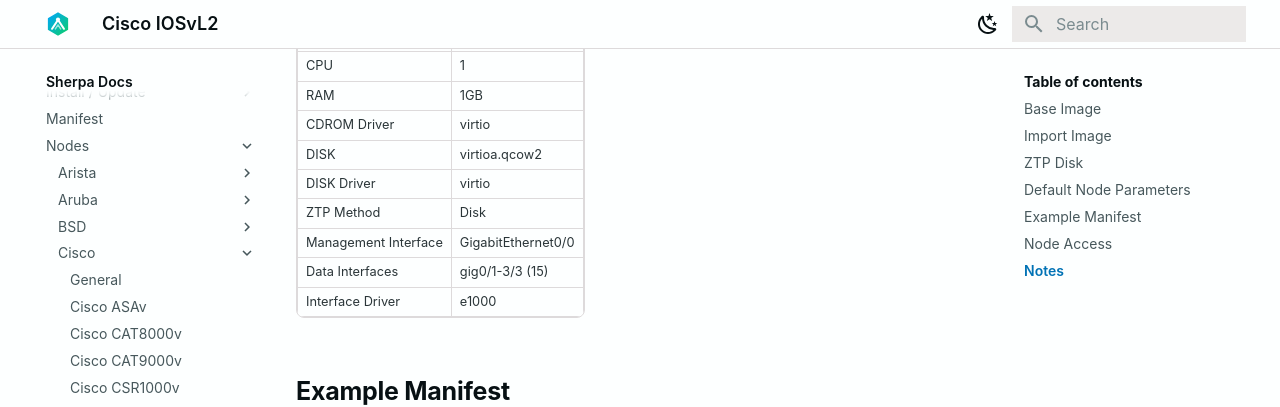
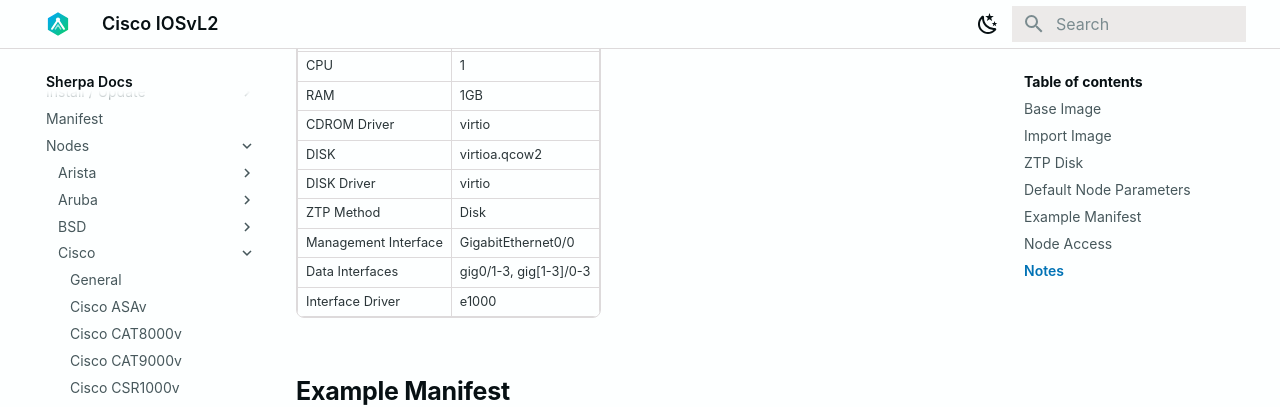
Before and after one commit to bwks/sherpa-docs, an MkDocs documentation site: the page built from docs/nodes/cisco/cisco-iosvl2.md, in a window 1280 px wide and 900 px high, scrolled down 787 px. Shown: the top 407 px of the window. Built offline with MkDocs 1.6.1 and Material for MkDocs 9.7.7, drawn with Linux system fonts in a browser that asks for light colours.

Commit message:
docs: clearer IOSvL2 data interface range [skip ci]
Co-Authored-By: Claude Opus 5.5 <noreply@anthropic.com>

```diff
--- a/docs/nodes/cisco/cisco-iosvl2.md
+++ b/docs/nodes/cisco/cisco-iosvl2.md
@@ -34,7 +34,7 @@ is cloned during instance creation.
 | DISK Driver          | virtio          |
 | ZTP Method           | Disk            |
 | Management Interface | GigabitEthernet0/0 |
-| Data Interfaces      | gig0/1-3/3 (15) |
+| Data Interfaces      | gig0/1-3, gig[1-3]/0-3 |
 | Interface Driver     | e1000           |
 
 ## Example Manifest
```
